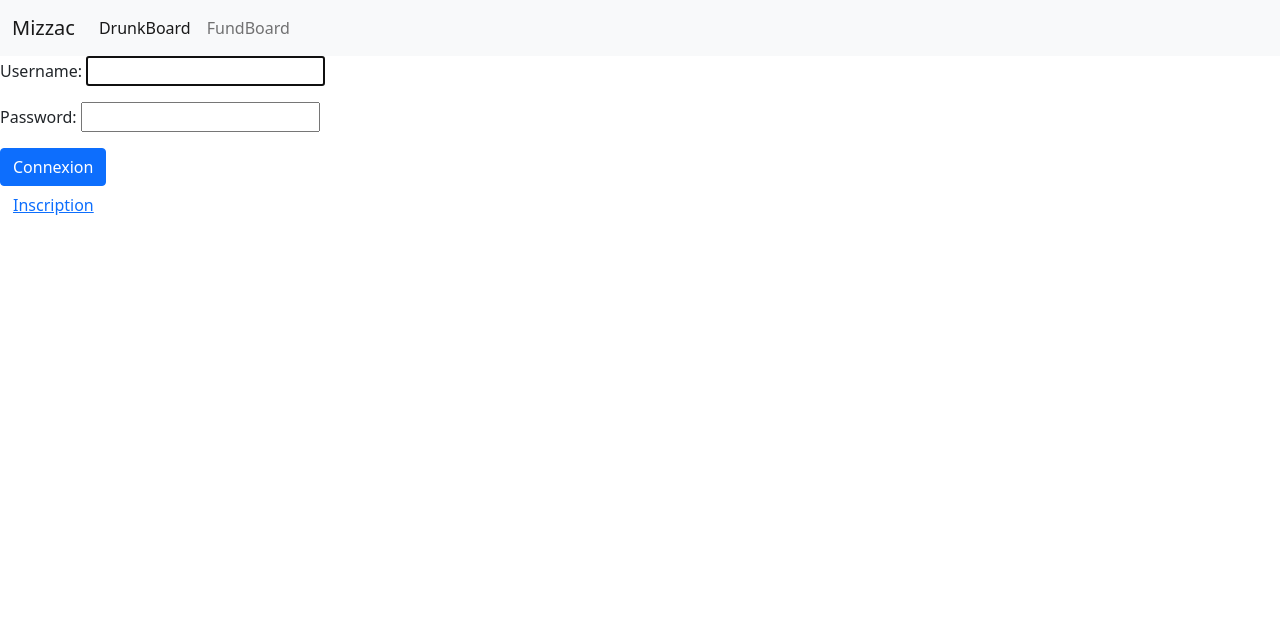
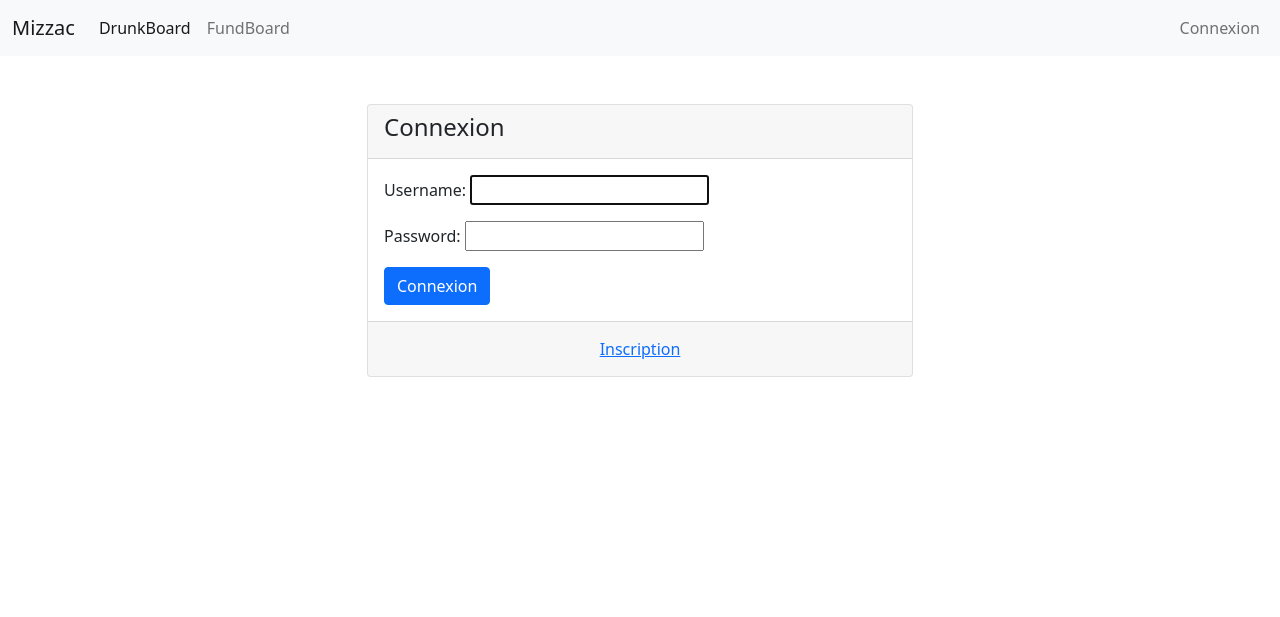
Before and after one commit to MizzaC/hub, a Django app: page /dashboard/login/ in a window 1280 px wide. Shown: the top 617 px of the page. Run offline with Django 4.2, Linux system fonts and the light colour scheme.

Commit message:
Minor changes

```diff
--- a/Mizzac/DashBoard/templates/base.html
+++ b/Mizzac/DashBoard/templates/base.html
@@ -24,7 +24,6 @@
     {% include 'includes/footer.html' %}
 
     <!-- Scripts -->
-    <script src=""
     <script src="https://cdn.jsdelivr.net/npm/bootstrap@5.1.3/dist/js/bootstrap.bundle.min.js" integrity="sha384-ka7Sk0Gln4gmtz2MlQnikT1wXgYsOg+OMhuP+IlRH9sENBO0LRn5q+8nbTov4+1p" crossorigin="anonymous"></script>
 </body>
 </html>
--- a/Mizzac/DashBoard/templates/includes/navbar.html
+++ b/Mizzac/DashBoard/templates/includes/navbar.html
@@ -1,7 +1,4 @@
-
-
 <header>
-
   <nav class="navbar navbar-expand-lg navbar-light bg-light">
       <div class="container-fluid">
           <a class="navbar-brand" href="#">Mizzac</a>
@@ -10,7 +7,6 @@
           </button>
           <div class="collapse navbar-collapse" id="navbarNav">
               <ul class="navbar-nav">
-              <!-- Remplacez ces liens par les liens vers vos applications Django -->
                   <li class="nav-item">
                       <a class="nav-link active" aria-current="page" href="#DrunkBoard">DrunkBoard</a>
                   </li>
@@ -19,8 +15,24 @@
                   </li>
                   <!-- Ajoutez d'autres liens selon vos applications -->
               </ul>
+              <ul class="navbar-nav ms-auto">
+                  {% if user.is_authenticated %}
+                      <li class="nav-item dropdown ">
+                          <a class="nav-link dropdown-toggle" href="#" id="navbarDropdownMenuLink" role="button" data-bs-toggle="dropdown" aria-expanded="false">
+                              {{ user.username }}
+                          </a>
+                          <ul class="dropdown-menu dropdown-menu-end" aria-labelledby="navbarDropdownMenuLink">
+                              <li><a class="dropdown-item" href="#">Profil</a></li>
+                              <li><a class="dropdown-item" href="{% url 'dashboard:logout' %}">Déconnexion</a></li>
+                          </ul>
+                      </li>
+                  {% else %}
+                      <li class="nav-item">
+                          <a class="nav-link" href="#" data-bs-toggle="modal" data-bs-target="#loginModal">Connexion</a>
+                      </li>
+                  {% endif %}
+              </ul>
           </div>
       </div>
   </nav>
-
 </header>
--- a/Mizzac/DashBoard/templates/includes/signup_modal.html
+++ b/Mizzac/DashBoard/templates/includes/signup_modal.html
@@ -1,4 +1,3 @@
-
 
 <!-- Modale Signup -->
 <div class="modal fade" id="signupModal" tabindex="-1" aria-labelledby="signupModalLabel" aria-hidden="true">
--- a/Mizzac/DashBoard/templates/pages/login.html
+++ b/Mizzac/DashBoard/templates/pages/login.html
@@ -2,12 +2,26 @@
 
 {% block login %}
 
-<form method="post">
-    {% csrf_token %}
-    {{ form.as_p }}
-    <button type="submit" class="btn btn-primary">Connexion</button>
-</form>
+<div class="container mt-5">
+    <div class="row">
+        <div class="col-md-6 offset-md-3">
+            <div class="card">
+                <div class="card-header">
+                    <h4 class="card-title">Connexion</h4>
+                </div>
+                <div class="card-body">
+                    <form method="post">
+                        {% csrf_token %}
+                        {{ form.as_p }}
+                        <button type="submit" class="btn btn-primary">Connexion</button>
+                    </form>
+                </div>
+                <div class="card-footer text-center">
+                    <a href="{% url 'dashboard:signup' %}" class="btn btn-link">Inscription</a>
+                </div>
+            </div>
+        </div>
+    </div>
+</div>
 
-<a href="{% url 'dashboard:signup' %}" class="btn btn-link">Inscription</a>
-
-{% endblock login%}
+{% endblock login %}
--- a/Mizzac/DashBoard/urls.py
+++ b/Mizzac/DashBoard/urls.py
@@ -1,5 +1,4 @@
 # Mizzac/Dashboard/urls.py
-
 from django.urls import path
 from .views import SignUpView, HubView
 from django.contrib.auth import views as auth_views
```
Also changed, not shown: Mizzac/DashBoard/templates/pages/dashboard.html (+13 -6 lines). Lines whose indentation alone changed are shown as unchanged.
